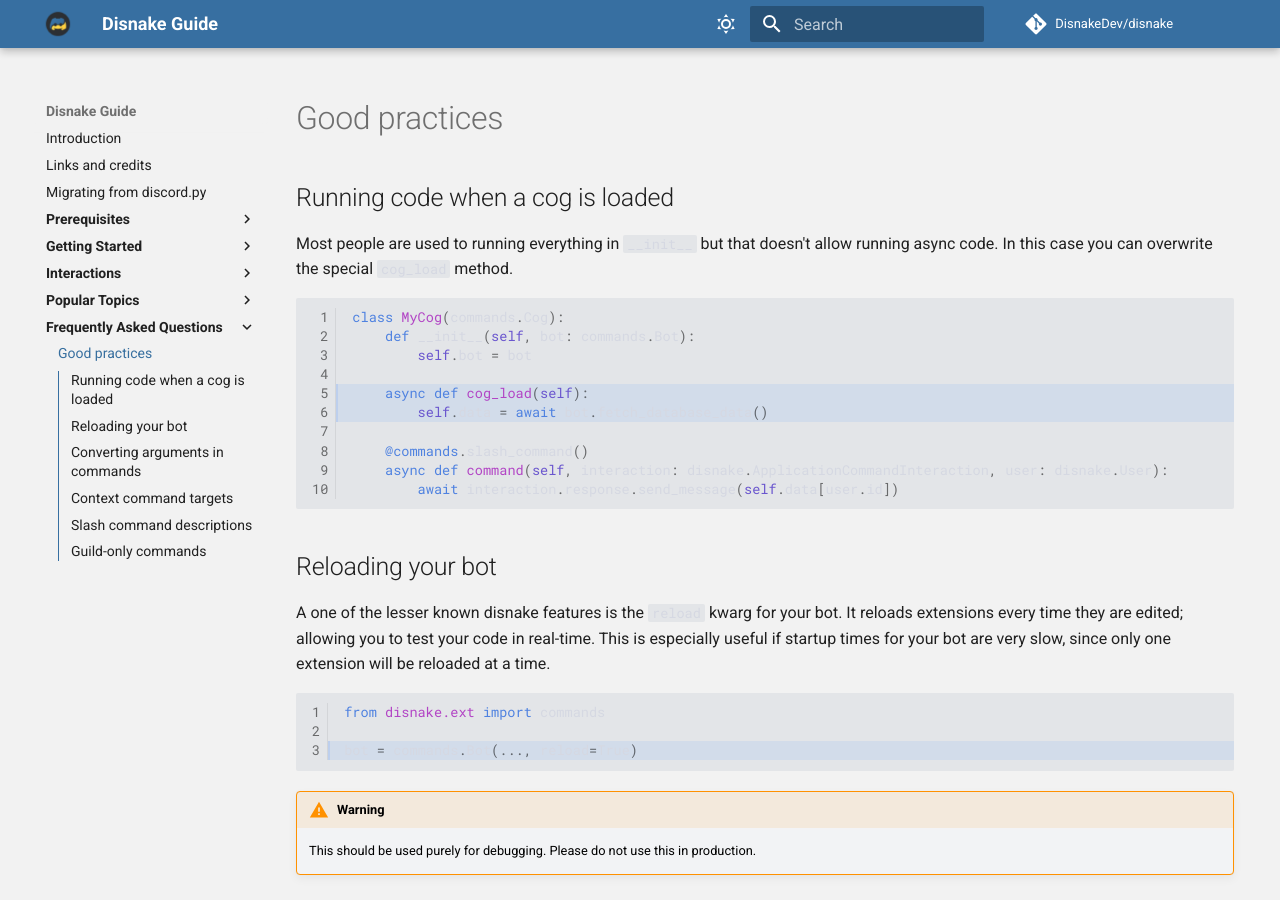
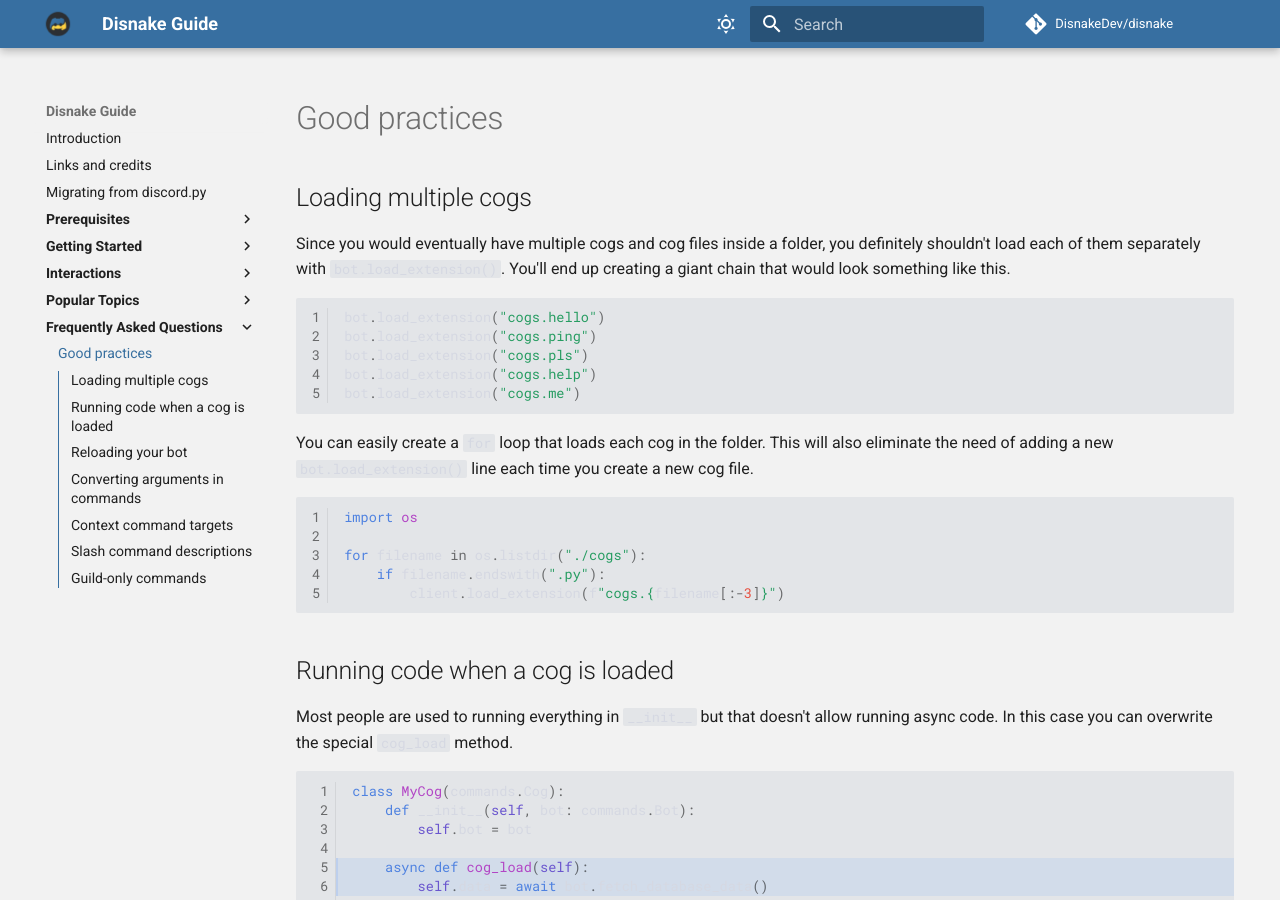
Before and after one commit to DisnakeDev/guide, an MkDocs documentation site: the page built from docs/400-faq/401-good-practices.md, in a window 1280 px wide and 900 px high. Built offline with MkDocs 1.6.1 and Material for MkDocs 9.7.7, drawn with Linux system fonts in a browser that asks for light colours; comment, search, counter and statistics services are not loaded.

Commit message:
:sparkles: `401-good-practices` - Add "Loading multiple cogs".

````diff
--- a/docs/400-faq/401-good-practices.md
+++ b/docs/400-faq/401-good-practices.md
@@ -1,4 +1,28 @@
 # Good practices
+
+## Loading multiple cogs
+
+Since you would eventually have multiple cogs and cog files inside a folder, you definitely shouldn't load each of them
+separately with `bot.load_extension()`. You'll end up creating a giant chain that would look something like this.
+
+```python linenums="1"
+bot.load_extension("cogs.hello")
+bot.load_extension("cogs.ping")
+bot.load_extension("cogs.pls")
+bot.load_extension("cogs.help")
+bot.load_extension("cogs.me")
+```
+
+You can easily create a `for` loop that loads each cog in the folder. This will also eliminate the need of adding a new
+`bot.load_extension()` line each time you create a new cog file.
+
+```python linenums="1"
+import os
+
+for filename in os.listdir("./cogs"):
+    if filename.endswith(".py"):
+        client.load_extension(f"cogs.{filename[:-3]}")
+```
 
 ## Running code when a cog is loaded
 
````
